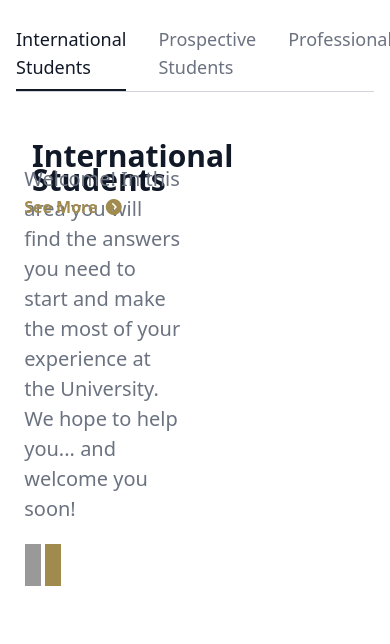
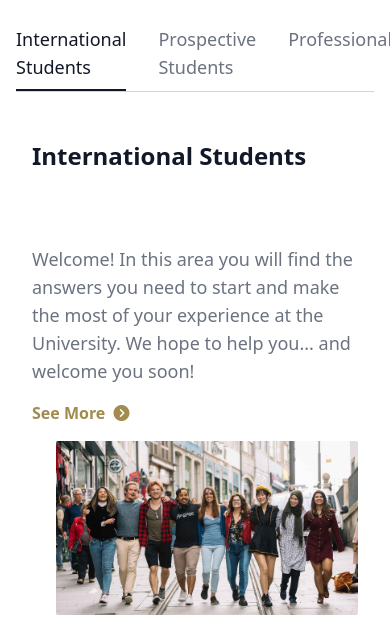
Before and after one commit to musi922/ThegymCloningGate, a website: page index.html in a window 390 px wide. Shown: the part 4220-4864 px from the top of the page. Drawn offline with Linux system fonts and the light colour scheme.

Commit message:
Adding The FAQ responsiveness

```diff
--- a/index.html
+++ b/index.html
@@ -262,7 +262,7 @@
             <h1 class="ml-[50%] font-thin">2022/2023</h1>
 
     </div>
-    <div class=" flex  lg:flex lg:gap-52 xl:flex xl:gap-52 2xl:flex 2xl:gap-52 gap-12 mt-8 pl-32 lg:pl-32 xl::pl-32 2xl:pl-32 sm:pl-60">
+    <div class=" flex  lg:flex lg:gap-52 xl:flex xl:gap-52 2xl:flex 2xl:gap-52 gap-12 mt-8 pl-32 lg:pl-32 xl:pl-52 2xl:pl-32 sm:pl-60">
         <div class="flex-col text-white ">
             <h1 class="font-bold text-[50px]">+300</h1>
                <h1 class="font-thin text-[30px] mt-[-1%] ml-2 absolute"> Courses</h1>
@@ -284,7 +284,7 @@
 
     </section>
 
-    <section class=" pt-10">
+    <section class="pt-10">
         <div class="max-w-7xl mx-auto py-12 px-4 sm:px-6 lg:px-8">
             <h1 class="text-4xl font-medium text-[#a18a4d] mb-8">Frequently asked questions</h1>
             <div class="border-b border-gray-300 mb-8">
@@ -296,36 +296,36 @@
                     <a href="#" class="text-lg font-medium text-gray-500 hover:text-gray-700">U.Porto Students</a>
                 </nav>
             </div>
-            <div class="bg-white  overflow-hidden w-full sm:rounded-lg">
-                <div class="px-4 py-5 sm:px-6 flex gap-60 h-[50vh] w-full">
-                    <h3 class="text-[30px] w-[40%]  h-[10vh] leading-6 font-bold text-gray-900">International Students</h3>
-                    <p class="mt-[5%] ml-[-2%]  absolute w-[40%] max-w-2xl font-thin text-[20px] text-gray-500">
-                        Welcome! In this area you will find the answers you need to start and make <br>the most of your experience at the University. We hope to help you... and welcome you soon!
+            <div class="bg-white overflow-hidden sm:rounded-lg">
+                <div class="px-4 py-5 sm:px-6 md:flex md:gap-8 ">
+                    <div class="flex-col">
+                        <h3 class="text-2xl lg:text-3xl xl:text-2xl w-full md:w-[40%] h-[10vh] leading-6 font-bold text-gray-900">International Students</h3>
+                    <p class="mt-4 md:mt-0 md:ml-4 w-full md:w-[60%] max-w-md md:max-w-2xl font-thin text-lg md:text-xl text-gray-500">
+                        Welcome! In this area you will find the answers you need to start and make the most of your experience at the University. We hope to help you... and welcome you soon!
                     </p>
-                    <a href="#" class="text-[#a28b4f] font-semibold absolute inline-block mt-[13%] ml-[-2%]">See More <i class="fa-solid fa-circle-chevron-right ml-1"></i></a>
+                    <a href="#" class="text-[#a28b4f] font-semibold mt-4 md:mt-[13%] md:ml-4 inline-block">See More <i class="fa-solid fa-circle-chevron-right ml-1"></i></a>
 
-                    <div class="mt-4 ml-6">
-                        <img class="w-full  h-full rounded-sm" src="images/uu.jpg" alt="International Students">
+                    </div>
+                    <div class="mt-4 md:mt-0 ml-6 md:w-[40%]">
+                        <img class="w-full h-auto rounded-sm" src="images/uu.jpg" alt="International Students">
                     </div>
                 </div>
-                <div >
-                    <div class="px-4 py-5 sm:px-6">
-
-
-                        <div class="flex gap-1 mt-[-7%] ml-[-2%]">
-                            <div class=" bg-[#999999] h-[5vh] w-[3%] text-white pl-4 pt-3">
-                                <i class="fa-solid fa-angle-left"></i>
-                            </div>
-                            <div class=" bg-[#a18a4d] h-[5vh] w-[3%] text-white pl-4 pt-3">
-                                <i class="fa-solid fa-angle-right"></i>
-                            </div>
+                <div class="px-4 py-5 sm:px-6 hidden sm:hidden md:hidden xl:block lg:block 2xl:block">
+                    <div class="flex gap-1 mt-4 md:mt-[7%]">
+                        <div class="bg-[#999999] h-[5vh] w-[3%] text-white pl-4 pt-3">
+                            <i class="fa-solid fa-angle-left"></i>
+                        </div>
+                        <div class="bg-[#a18a4d] h-[5vh] w-[3%] text-white pl-4 pt-3">
+                            <i class="fa-solid fa-angle-right"></i>
                         </div>
                     </div>
                 </div>
             </div>
         </div>
+    </section>
 
-    </section>
+
+
     <footer class="bg-[#333333] text-white ">
         <img src="/images/h.png" class="absolute h-[90vh] w-[50%] ml-[-22%] mt-[-2%]">
         <div class="max-w-7xl mx-auto py-12 px-4 sm:px-6 lg:px-8">
```
Also changed, not shown: src/output.css.
